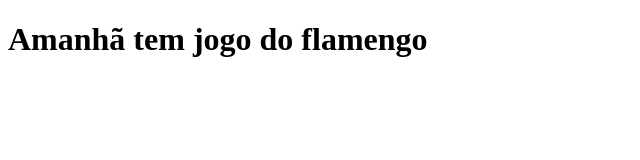
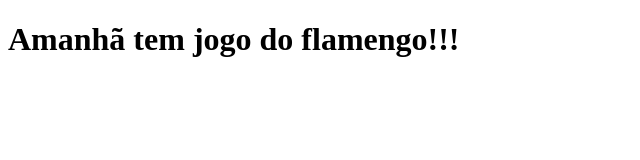
Before and after one commit to BrunoBrito375/clone-tabnews, a Next.js app: page / in a window 1280 px wide. Shown: the top 160 px of the page, without its empty margins (0-640 px from the left). Built offline with nearby package versions, Linux system fonts and the light colour scheme.

Commit message:
modifica a frase

```diff
--- a/pages/index.js
+++ b/pages/index.js
@@ -1,5 +1,5 @@
 function Home() {
-    return <h1> Amanhã tem jogo do flamengo</h1>
+    return <h1> Amanhã tem jogo do flamengo!!!</h1>
 }
 
 export default Home;
```
